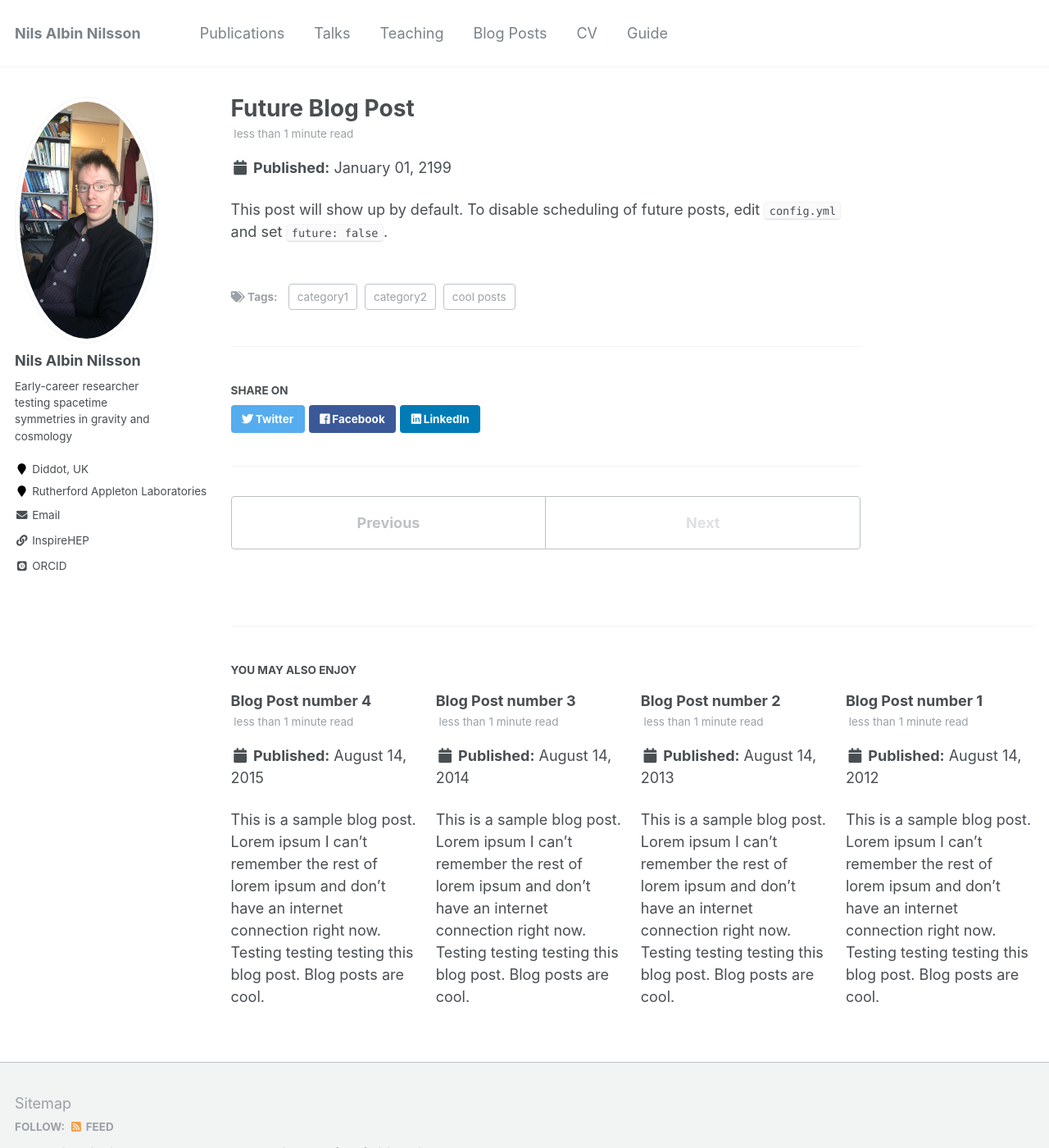
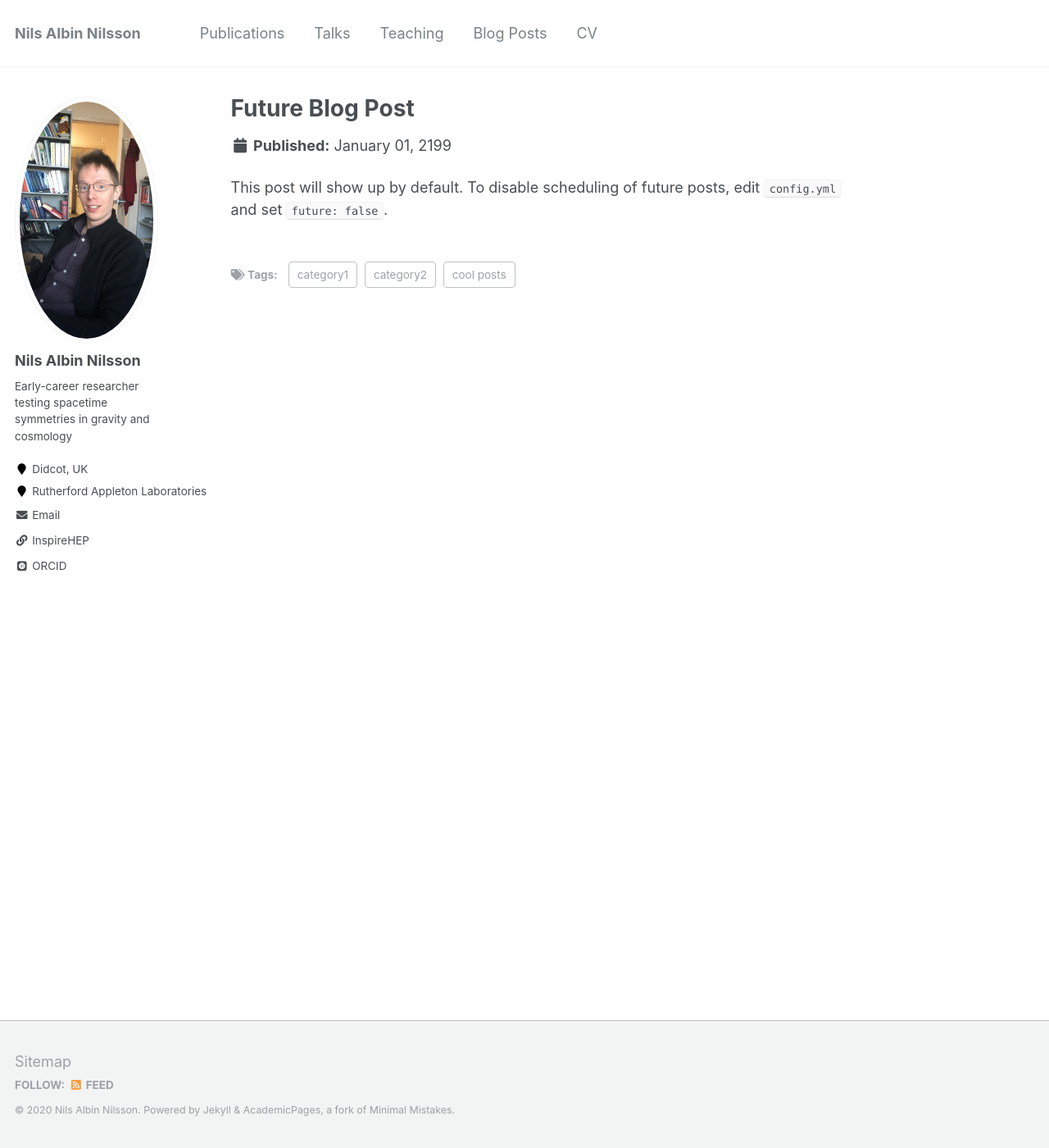
Before and after one commit to nilsanilsson/nilsanilsson.github.io, a Jekyll site: the page built from 2199-01-01-future-post.md, in a window 1280 px wide and 1400 px high. Shown: the whole window at 82% size. Built offline with Jekyll 4.4.1, drawn with Linux system fonts in a browser that asks for light colours; some web fonts are replaced.

Commit message:
Initial commit

```diff
--- a/_config.yml
+++ b/_config.yml
@@ -3,7 +3,6 @@
 # This config file is meant for settings that affect your entire site, values
 # which you are expected to set up once and rarely need to edit after that.
 # For technical reasons, this file is *NOT* reloaded automatically when you use
-# `jekyll serve`. If you change this file, please restart the server process.
 
 # Site Settings
 locale                   : "en-GB"
@@ -83,7 +82,7 @@
   name             : "Nils Albin Nilsson"
   avatar           : "albin.jpeg"
   bio              : "Early-career researcher testing spacetime symmetries in gravity and cosmology"
-  location         : "Diddot, UK"
+  location         : "Didcot, UK"
   employer         : "Rutherford Appleton Laboratories"
   pubmed           : #"https://www.ncbi.nlm.nih.gov/pubmed/?term=john+snow"
   googlescholar    : #"http://yourfullgooglescholarurl.com"
--- a/_data/navigation.yml
+++ b/_data/navigation.yml
@@ -18,5 +18,5 @@
   - title: "CV"
     url: /cv/
 
-  - title: "Guide"
-    url: /markdown/
+#  - title: "Guide"
+#    url: /markdown/
--- a/_posts/2012-08-14-blog-post-1.md
+++ /dev/null
@@ -1,20 +0,0 @@
----
-title: 'Blog Post number 1'
-date: 2012-08-14
-permalink: /posts/2012/08/blog-post-1/
-tags:
-  - cool posts
-  - category1
-  - category2
----
-
-This is a sample blog post. Lorem ipsum I can't remember the rest of lorem ipsum and don't have an internet connection right now. Testing testing testing this blog post. Blog posts are cool.
-
-Headings are cool
-======
-
-You can have many headings
-======
-
-Aren't headings cool?
-------
--- a/_posts/2013-08-14-blog-post-2.md
+++ /dev/null
@@ -1,20 +0,0 @@
----
-title: 'Blog Post number 2'
-date: 2013-08-14
-permalink: /posts/2013/08/blog-post-2/
-tags:
-  - cool posts
-  - category1
-  - category2
----
-
-This is a sample blog post. Lorem ipsum I can't remember the rest of lorem ipsum and don't have an internet connection right now. Testing testing testing this blog post. Blog posts are cool.
-
-Headings are cool
-======
-
-You can have many headings
-======
-
-Aren't headings cool?
-------
--- a/_posts/2014-08-14-blog-post-3.md
+++ /dev/null
@@ -1,20 +0,0 @@
----
-title: 'Blog Post number 3'
-date: 2014-08-14
-permalink: /posts/2014/08/blog-post-3/
-tags:
-  - cool posts
-  - category1
-  - category2
----
-
-This is a sample blog post. Lorem ipsum I can't remember the rest of lorem ipsum and don't have an internet connection right now. Testing testing testing this blog post. Blog posts are cool.
-
-Headings are cool
-======
-
-You can have many headings
-======
-
-Aren't headings cool?
-------
```
Also changed, not shown: _posts/2015-08-14-blog-post-4.md (deleted, +0 -20 lines), _teaching/2014-spring-teaching-1.md (added, +20 -0 lines), 2199-01-01-future-post.md (renamed from _posts/2199-01-01-future-post.md).
